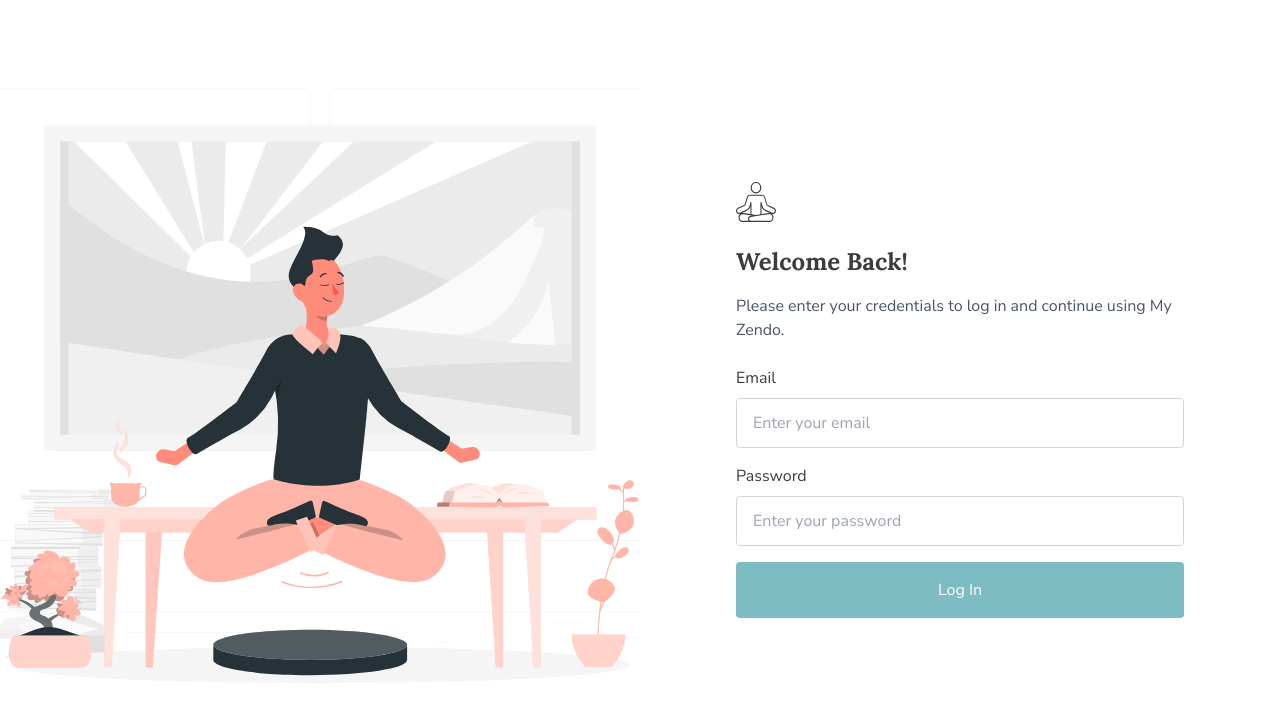
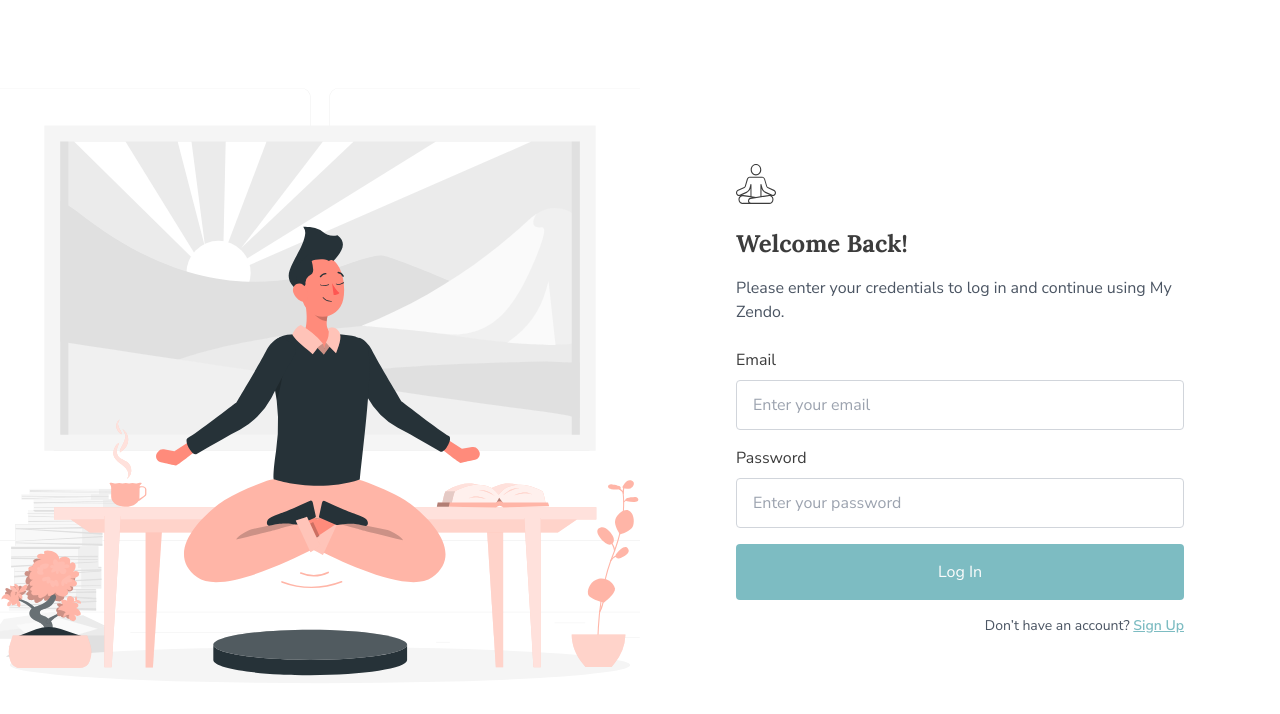
Before and after one commit to EdwardShanahan09/my-zendo, a React (Vite) app in the folder client/: page /auth/login in a window 1280 px wide. Shown: the top 714 px of the page. Built offline with nearby package versions, Linux system fonts and the light colour scheme.

Commit message:
Style error message

```diff
--- a/client/src/pages/Auth/Login/Login.jsx
+++ b/client/src/pages/Auth/Login/Login.jsx
@@ -2,10 +2,11 @@ import { useContext, useState } from "react";
 import Input from "../../../components/Input/Input";
 import Logo from "../../../assets/icons/logo.svg";
 import { UserContext } from "../../../context/User/UserContext";
+import { Link } from "react-router-dom";
 
 const Login = () => {
   const { login } = useContext(UserContext);
-  const [success, setSuccess] = useState(null);
+
   const [formData, setFormData] = useState({
     email: "",
     password: "",
@@ -37,7 +38,6 @@ const Login = () => {
 
       const data = await response.json();
       login(data);
-      setSuccess(true);
     } catch (error) {
       setError("An error occurred while logging in. Please try again.");
       console.log(error);
@@ -58,7 +58,7 @@ const Login = () => {
         </p>
       </div>
 
-      <form onSubmit={handleSubmit}>
+      <form className="mb-4" onSubmit={handleSubmit}>
         <Input
           label="Email"
           type="email"
@@ -83,9 +83,17 @@ const Login = () => {
         </button>
       </form>
 
-      {error ? <p>{error}</p> : ""}
+      <p className="text-sm text-right">
+        Don’t have an account?{" "}
+        <Link
+          to="/auth/signup"
+          className="text-primary font-semibold hover:text-accent underline transition duration-200"
+        >
+          Sign Up
+        </Link>
+      </p>
 
-      {success ? "Yeee" : ""}
+      {error ? <p className="text-red-500 text-sm mt-2">{error}</p> : ""}
     </div>
   );
 };
--- a/client/src/pages/Auth/Signup/SignUp.jsx
+++ b/client/src/pages/Auth/Signup/SignUp.jsx
@@ -2,6 +2,7 @@ import { useState, useContext } from "react";
 import Input from "../../../components/Input/Input";
 import Logo from "../../../assets/icons/logo.svg";
 import { UserContext } from "../../../context/User/UserContext";
+import { Link } from "react-router-dom";
 
 const Signup = () => {
   const { login } = useContext(UserContext);
@@ -12,7 +13,6 @@ const Signup = () => {
     confirmPassword: "",
   });
   const [error, setError] = useState(null);
-  const [success, setSuccess] = useState(null);
 
   const handleChange = (event) => {
     setFormData({ ...formData, [event.target.name]: event.target.value });
@@ -46,7 +46,6 @@ const Signup = () => {
 
       const data = await response.json();
       if (response.ok) {
-        setSuccess(true);
         setError(null);
         login(data);
 
@@ -75,7 +74,7 @@ const Signup = () => {
           ease. Sign up below to begin your journey towards a more balanced day.
         </p>
       </div>
-      <form onSubmit={handleSubmit} className="max-w-md mx-auto">
+      <form onSubmit={handleSubmit} className="max-w-md mx-auto mb-4">
         <Input
           label="Username"
           type="text"
@@ -115,9 +114,17 @@ const Signup = () => {
           Sign Up
         </button>
       </form>
-      {error ? <p>{error}</p> : ""}
 
-      {success ? "Yeee" : ""}
+      <p className="text-sm text-right">
+        Have an account?{" "}
+        <Link
+          to="/auth/login"
+          className="text-primary font-semibold hover:text-accent underline transition duration-200"
+        >
+          Login
+        </Link>
+      </p>
+      {error ? <p className="text-red-500 text-sm mt-2">{error}</p> : ""}
     </div>
   );
 };
```
